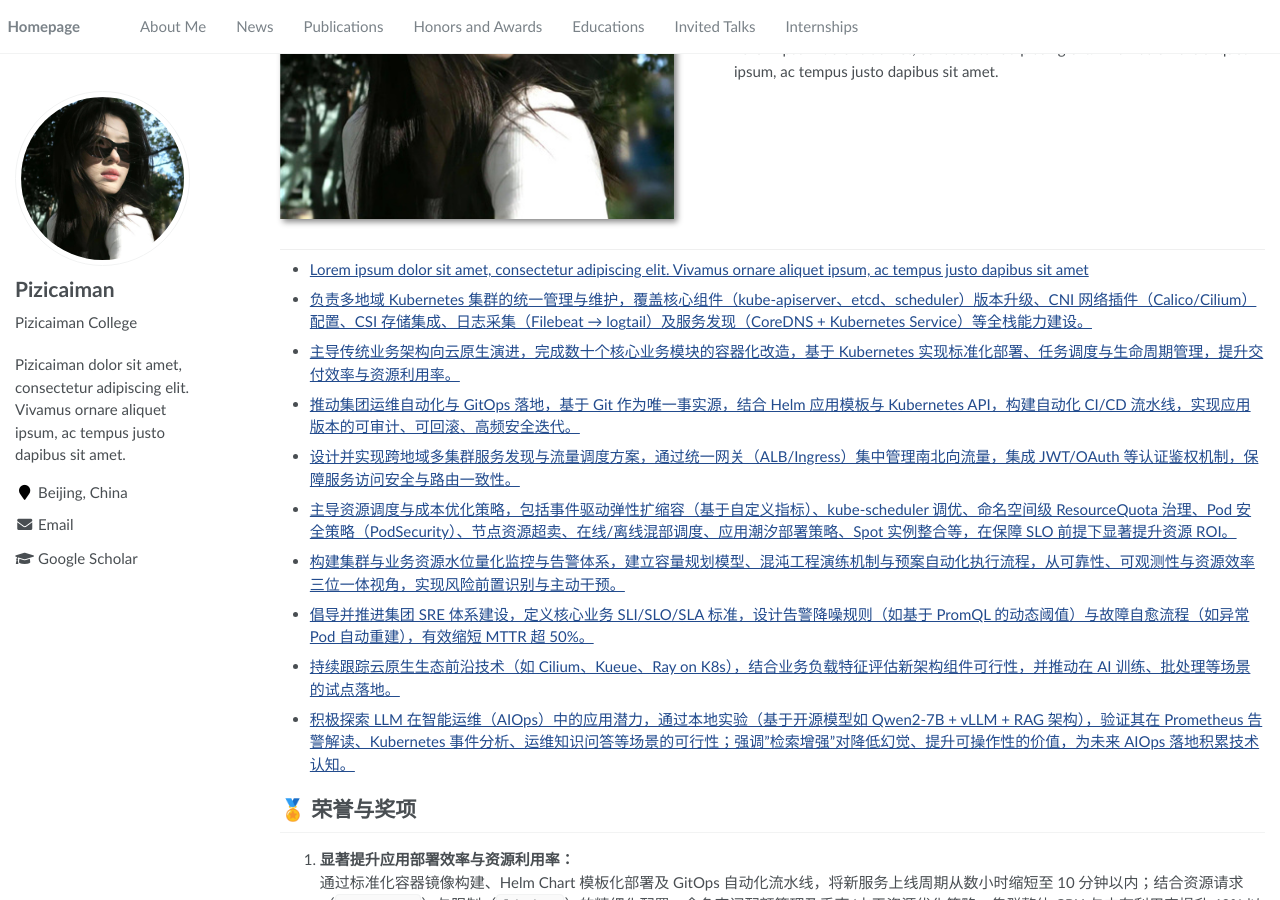
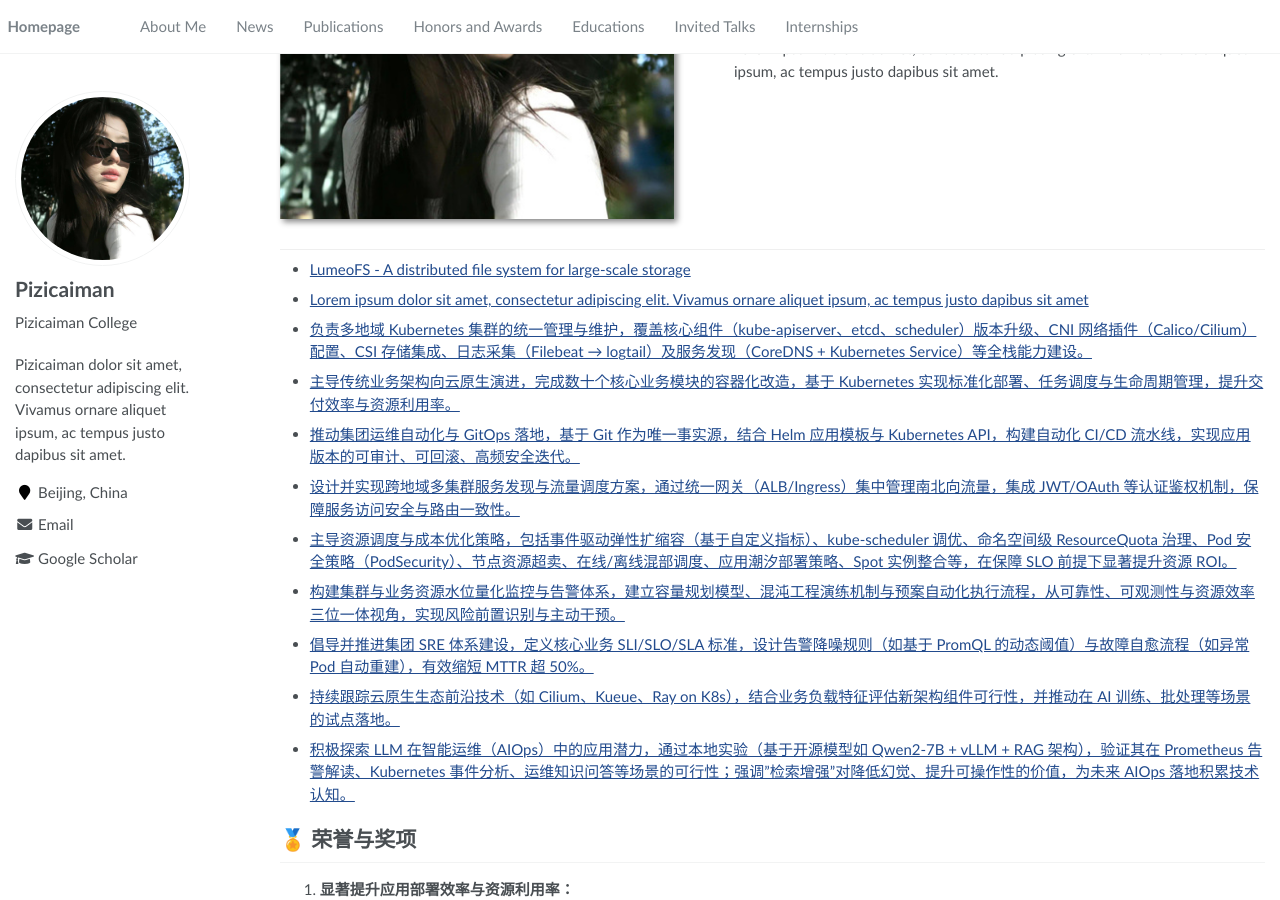
Before and after one commit to pizicaiman/pizicaiman.github.io, a Jekyll site: the page built from _pages/about.md, in a window 1280 px wide and 900 px high, scrolled down 2026 px. Built offline with Jekyll 4.4.1, drawn with Linux system fonts in a browser that asks for light colours; some of the changed lines change nothing that is shown.

Commit message:
Update 'about.md' to remove unnecessary HTML comments and add a new publication link for LumeoFS, enhancing the content's clarity and relevance.

```diff
--- a/_pages/about.md
+++ b/_pages/about.md
@@ -80,19 +80,6 @@ redirect_from:
 
 # 📝 Publications
 
-<!--
-这是在 Markdown 文件中嵌入的 HTML 代码块。
-在 Markdown 里，普通的 Markdown 语法（如#标题、- 列表、[链接](url)等）主要用于文本格式化；
-但是，当你需要实现更复杂的布局、样式，或者 Markdown 本身不支持的效果时，就会直接写原生 HTML标签。
-例如：
-<div> ... </div>
-
-同时，这个例子中 `<div class='paper-box-text' markdown="1">` 这种写法的意思是：
-- 在 Jekyll（或部分支持该写法的 Markdown 渲染器，如 kramdown）里，给 div 标签加上属性 `markdown="1"`，就代表 **div 内部的内容会被当作 markdown 再渲染**。
-- 比如你可以在该 div 里正常写 Markdown 语法（如粗体、链接、列表），最终会被转成对应的 HTML。
-
-所以，这种写法本质上是为了在 HTML 容器中继续用 markdown 风格写内容，同时还能通过 HTML 标签实现样式或布局自定义扩展。
--->
 <div class='paper-box'>
   <div class='paper-box-image'>
     <div>
@@ -109,6 +96,8 @@ redirect_from:
   - Lorem ipsum dolor sit amet, consectetur adipiscing elit. Vivamus ornare aliquet ipsum, ac tempus justo dapibus sit amet.
 </div>
 </div>
+
+- [LumeoFS - A distributed file system for large-scale storage](https://github.com/pizicaiman/LumeoFS)
 
 - [Lorem ipsum dolor sit amet, consectetur adipiscing elit. Vivamus ornare aliquet ipsum, ac tempus justo dapibus sit amet](https://github.com)
 
```
